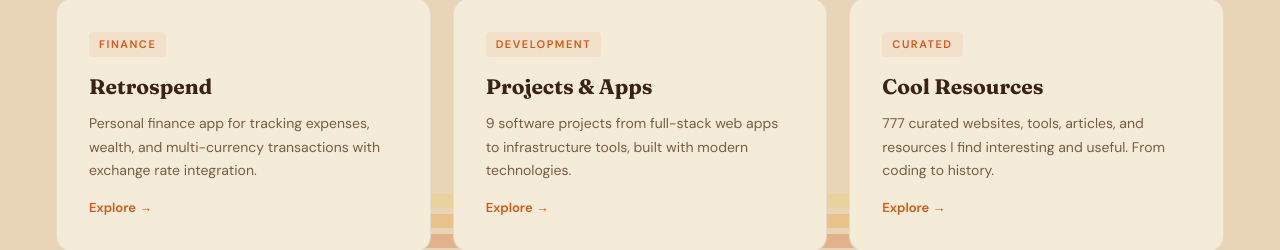
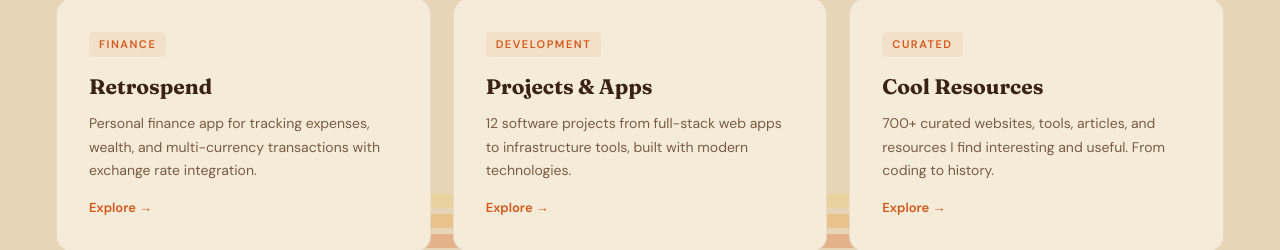
Before and after one commit to syntheit/website, a Next.js app: page / in a window 1280 px wide. Shown: the part 819-1069 px from the top of the page. Built offline with nearby package versions, Linux system fonts and the light colour scheme.

Commit message:
Updated homepage stats

```diff
--- a/src/app/page.tsx
+++ b/src/app/page.tsx
@@ -23,13 +23,13 @@
   {
     tag: "Development",
     title: "Projects & Apps",
-    description: "9 software projects from full-stack web apps to infrastructure tools, built with modern technologies.",
+    description: "12 software projects from full-stack web apps to infrastructure tools, built with modern technologies.",
     href: "/projects",
   },
   {
     tag: "Curated",
     title: "Cool Resources",
-    description: "777 curated websites, tools, articles, and resources I find interesting and useful. From coding to history.",
+    description: "700+ curated websites, tools, articles, and resources I find interesting and useful. From coding to history.",
     href: "/resources",
   },
   {
@@ -59,10 +59,11 @@
   { label: "Focus", value: "Full-stack dev" },
 ];
 
+// Rounded on purpose — the exact counts drift with every data refresh.
 const stats = [
   { number: "28", label: "Countries visited" },
-  { number: "777", label: "Resources curated" },
-  { number: "9", label: "Projects built" },
+  { number: "700+", label: "Resources curated" },
+  { number: "12", label: "Projects built" },
 ];
 
 export default function HomePage() {
```
